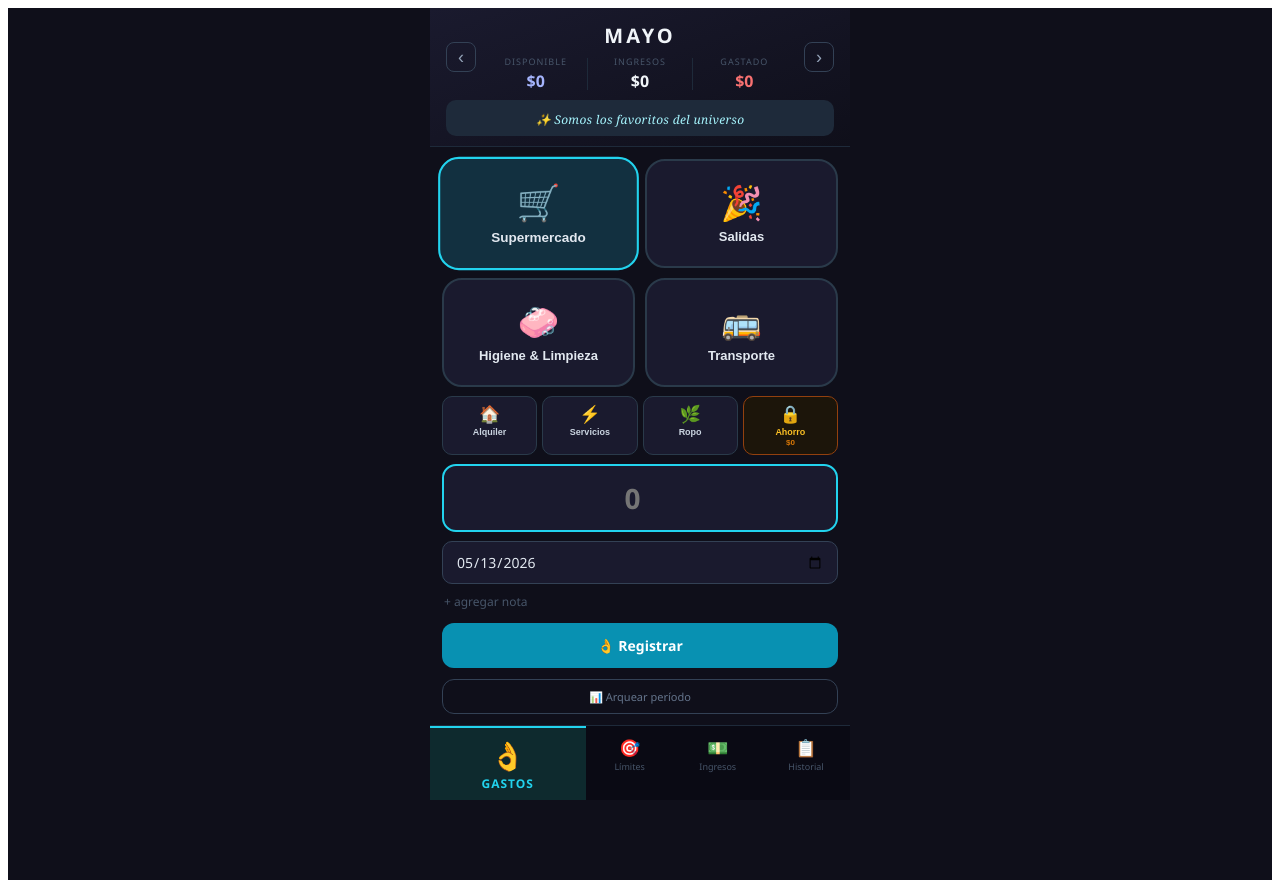
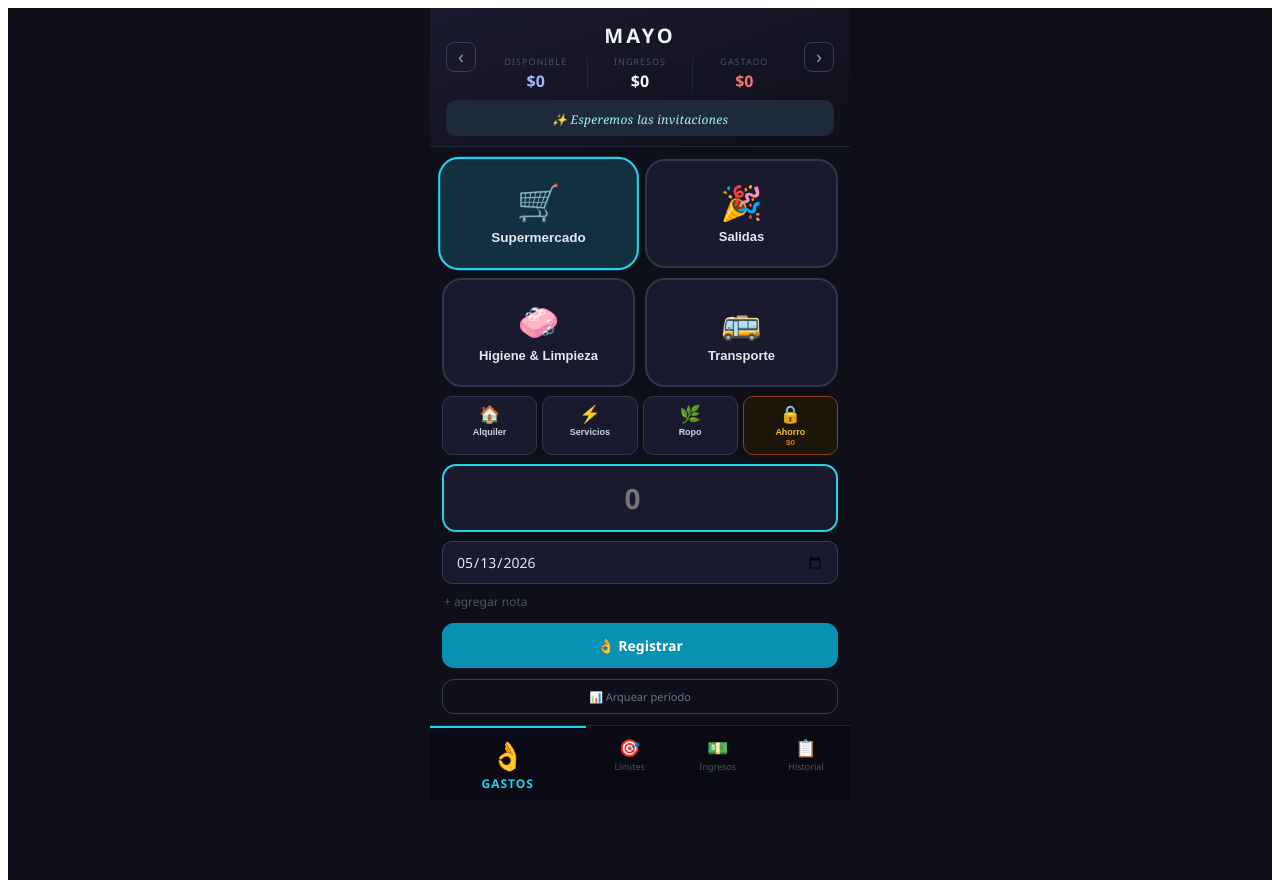
Before and after one commit to Alfrevn/mis-finanzas, a React (Vite) app: page / in a window 1280 px wide. Built offline with nearby package versions, Linux system fonts and the light colour scheme.

Commit message:
Update App.jsx

```diff
--- a/src/App.jsx
+++ b/src/App.jsx
@@ -2,8 +2,12 @@ import { useState } from "react";
 
 const FRASES = [
   "Somos los favoritos del universo",
-  "Prueba 2",
-  "Prueba 3",
+  "Todo llega a nuestras vidas con facilidad, gozo y gloria",
+  "Esperemos las invitaciones",
+  "Te amo pequitas",
+  "Vamos excelentemente bien",
+  "Momentos \"Love is Blind\"",
+  "El guionista está re fumado",
 ];
 
 function getDailyFrase() {
@@ -57,7 +61,13 @@ function periodLabel(p) { return MONTH_NAMES[p.startMonth]; }
 function prevPeriod(p)  { const d = new Date(p.startYear, p.startMonth - 1, 10); return { startYear: d.getFullYear(), startMonth: d.getMonth() }; }
 function nextPeriod(p)  { const d = new Date(p.startYear, p.startMonth + 1, 10); return { startYear: d.getFullYear(), startMonth: d.getMonth() }; }
 function isPeriodAllowed(p) { return periodKey(p) >= MIN_PERIOD_KEY; }
-function toDateStr(d = new Date()) { return d.toISOString().slice(0, 10); }
+function toDateStr(d = new Date()) {
+  // Use local date to avoid UTC timezone shift (e.g. Lisboa UTC+1 would shift dates back 1 day)
+  const y = d.getFullYear();
+  const m = String(d.getMonth() + 1).padStart(2, '0');
+  const day = String(d.getDate()).padStart(2, '0');
+  return `${y}-${m}-${day}`;
+}
 
 // ─── FÓRMULA CORREGIDA ────────────────────────────────────────────────────────
 // totalDays = (endDate - startDate).days  → NO +1, son días de distancia
@@ -483,9 +493,9 @@ export default function App() {
             <button key={n.id} style={{
               ...S.bnItem,
               ...(isMain?S.bnMain:{}),
-              color: active?"#22d3ee": isMain?"#94a3b8":"#475569",
+              color: active?"#22d3ee":"#475569",
               borderTop: active?"2px solid #22d3ee":"2px solid transparent",
-              background: active&&isMain?"#0e2a2e": isMain?"#0d1a1c":"transparent",
+              background: "transparent",
             }} onClick={()=>setView(n.id)}>
               <span style={{fontSize:isMain?28:17,transition:"all 0.15s"}}>{n.icon}</span>
               <span style={{fontSize:isMain?12:9,marginTop:1,fontWeight:active?800:400,letterSpacing:isMain?1:0}}>{n.label}</span>
```
